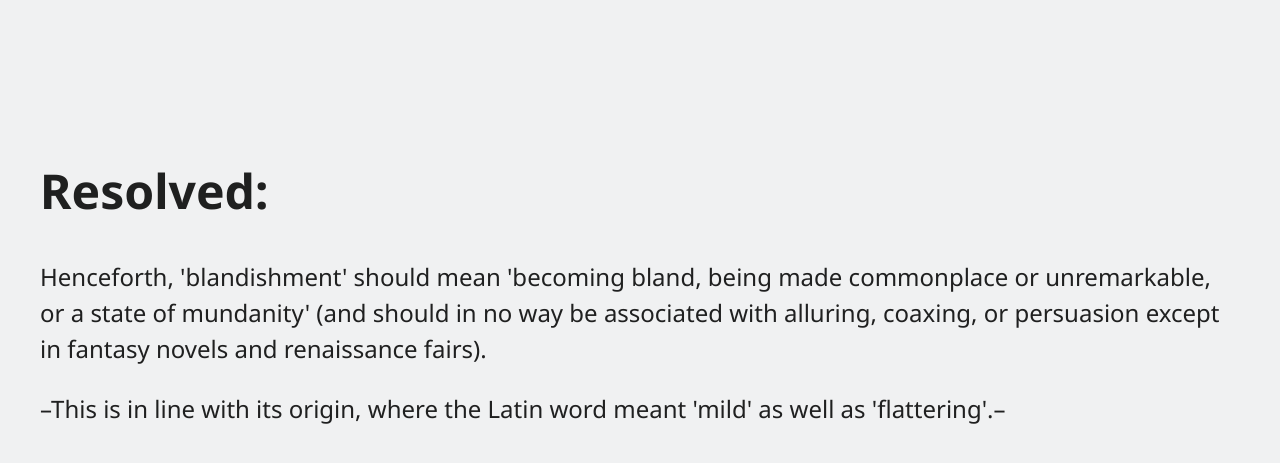
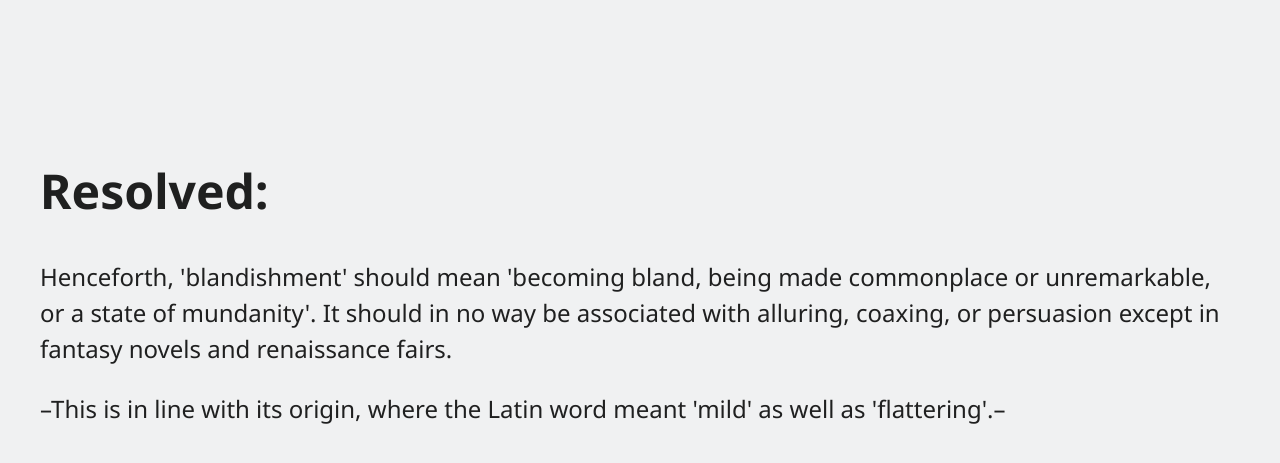
Before and after one commit to ctavispost/personalPortfolio, a Jekyll site: the page built from random.md, in a window 1280 px wide and 900 px high, scrolled down 2592 px. Shown: the top 463 px of the window. Built offline with Jekyll 4.4.1, drawn with Linux system fonts in a browser that asks for light colours; some of the changed text lies outside the part shown.

Commit message:
Adjust content in index.md, random.md; attempt to get iFrame element in random to be treated as an element

```diff
--- a/random.md
+++ b/random.md
@@ -44,21 +44,13 @@
 <article class="medBreak aboutContainer">
   <h1>Resolved:</h1>
 
-  <p>Henceforth, 'blandishment' should mean 'becoming bland, being made commonplace or unremarkable, or a state of mundanity' (and should in no way be associated with alluring, coaxing, or persuasion except in fantasy novels and renaissance fairs).</p>
+  <p>Henceforth, 'blandishment' should mean 'becoming bland, being made commonplace or unremarkable, or a state of mundanity'. It should in no way be associated with alluring, coaxing, or persuasion except in fantasy novels and renaissance fairs.</p>
 
   <p>–This is in line with its origin, where the Latin word meant 'mild' as well as 'flattering'.–</p>
 
   <section class="iframeCont">
-    <iframe <!-- a video clip from 'The Ten Commandments': "So let it be written, so let it be done." -->
-      title="Ten Commandments clip"
-      class="respIframe"
-      width="560"
-      height="315"
-      loading="lazy"
-      src="https://www.youtube.com/embed/3bQnxlHZsjY"
-      frameborder="0"
-      allow="accelerometer; autoplay; encrypted-media; gyroscope; picture-in-picture"   allowfullscreen>
-    </iframe>
+    <iframe <!-- a video clip from 'The Ten Commandments': "So let it be written, so let it be done." --> title="Ten_Commandments_clip" class="respIframe" width="560"
+      height="315" loading="lazy" src="https://www.youtube.com/embed/3bQnxlHZsjY" frameborder="0" allow="accelerometer; autoplay; encrypted-media; gyroscope; picture-in-picture" allowfullscreen></iframe>
   </section>
 </article>
 
```
Also changed, not shown: index.md (+1 -1 lines).
